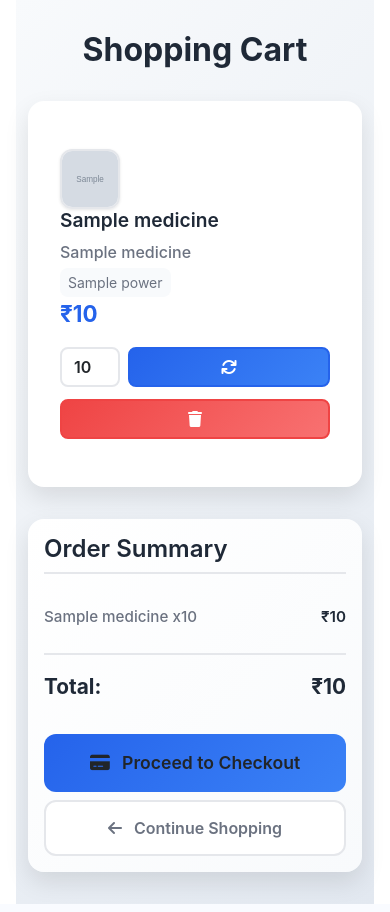
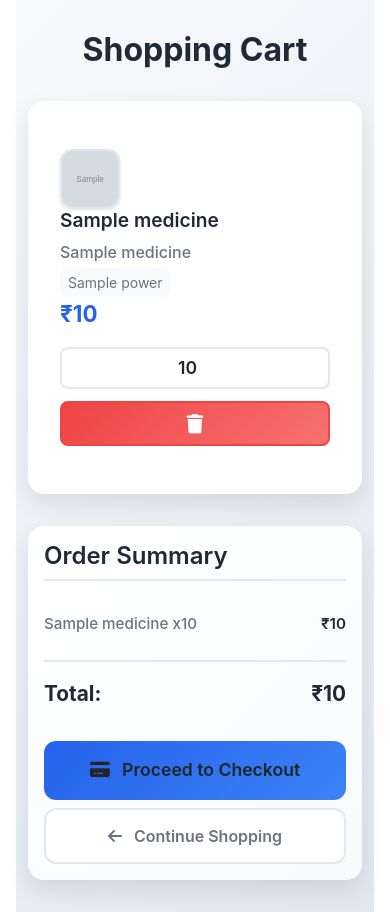
Before and after one commit to dhairya3007/medical_shop, a Django app: template templates/cart.html in a window 390 px wide. Shown: the part 95-1007 px from the top of the page. Run offline with Django 5.2, Linux system fonts and the light colour scheme; the template is opened without the code that fills it: most values are stand-ins (such as "Sample title", 1, 10 or a date in 2020); grey boxes marked "Sample" are stand-in pictures.

Commit message:
fixed buttons

```diff
--- a/templates/cart.html
+++ b/templates/cart.html
@@ -90,27 +90,28 @@
     }
 
    .quantity-input {
-        width: 60px;
+    width: 80px; /* increased from 60px */
     border-radius: 8px;
     border: 2px solid var(--border-color);
     text-align: center;
     font-weight: 600;
+    font-size: 1rem; /* slightly larger font */
 }
-
     .quantity-input:focus {
         border-color: var(--primary-color);
         box-shadow: 0 0 0 3px rgba(37, 99, 235, 0.1);
     }
 
    .action-btn {
-        width: 36px;
-        height: 36px;
+    width: 44px; /* increased size */
+    height: 44px; /* increased size */
     border-radius: 8px;
     display: flex;
     align-items: center;
     justify-content: center;
     border: 2px solid transparent;
     transition: all 0.3s ease;
+    font-size: 1.2rem; /* icon slightly larger */
 }
 
     .update-btn {
@@ -271,15 +272,21 @@
             height: 60px;
         }
 
+        .quantity-input {
+        width: 100%; /* full width on small screens */
+        font-size: 1.1rem;
+    }
+
+    .action-btn {
+        width: 100%; /* buttons full width on mobile for easier tapping */
+        height: 45px; /* slightly taller */
+        font-size: 1.2rem;
+    }
+
     .quantity-controls {
         flex-direction: column;
         gap: 0.75rem;
         align-items: stretch;
-        }
-
-        .action-btn {
-            width: 100%;
-            height: 40px;
     }
 
         .summary-card {
@@ -314,15 +321,14 @@
                                     </div>
                                     <div class="col-md-3">
                                         <div class="quantity-controls">
-                                            <form method="post" action="{% url 'update_cart' item.medicine.id %}" class="d-flex align-items-center">
+                                            <form method="post" action="{% url 'update_cart' item.medicine.id %}" class="quantity-form">
                                                 {% csrf_token %}
                                                 <input type="number" name="quantity" value="{{ item.quantity }}"
                                                     min="1" max="{{ item.medicine.quantity }}"
-                                                       class="form-control quantity-input me-2">
-                                                <button type="submit" class="btn action-btn update-btn">
-                                                    <i class="fas fa-sync"></i>
-                                                </button>
+                                                    class="form-control quantity-input"
+                                                    onchange="this.form.submit()">
                                             </form>
+
                                             <form method="post" action="{% url 'remove_from_cart' item.medicine.id %}">
                                                 {% csrf_token %}
                                                 <button type="submit" class="btn action-btn delete-btn">
@@ -380,4 +386,16 @@
         {% endif %}
     </div>
 </div>
+<script>
+document.querySelectorAll('.quantity-input').forEach(input => {
+    let timeout = null;
+    input.addEventListener('input', function() {
+        clearTimeout(timeout);
+        timeout = setTimeout(() => {
+            this.form.submit();
+        }, 700); // wait 700ms after user stops typing before submitting
+    });
+});
+</script>
+
 {% endblock %}
```
Also changed, not shown: templates/home.html (+8 -0 lines), db.sqlite3. Lines whose indentation alone changed are shown as unchanged.
